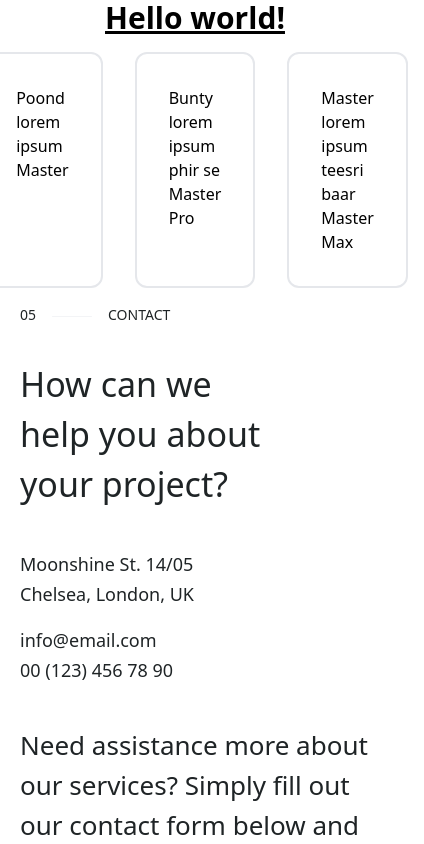
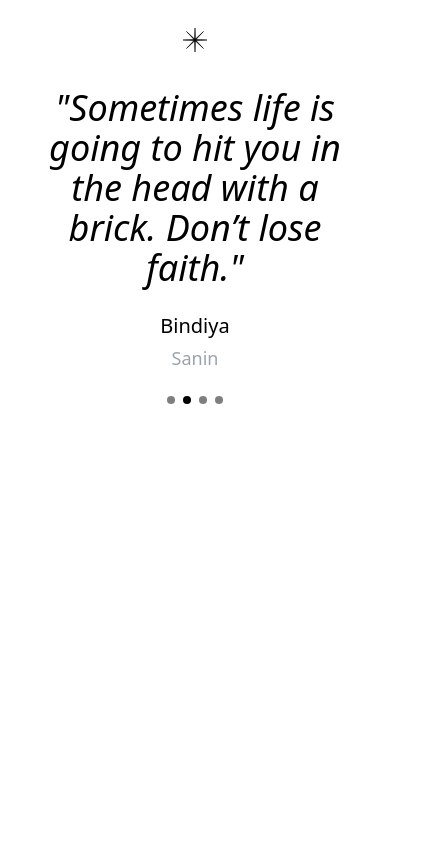
Before and after one commit to maliknajeeb113/coaching, a React (Vite) app: page / in a window 390 px wide. Shown: the top 844 px of the page, 424 px wide, since content can reach past the window. Built offline with nearby package versions, Linux system fonts and the light colour scheme.

Commit message:
add: testimonial carousel fix: indicator dots, vw look
pending: responsive resizing

```diff
--- a/src/App.jsx
+++ b/src/App.jsx
@@ -6,11 +6,9 @@ function App() {
 
   return (
     <div className='flex flex-col justify-center items-center'>
-     <h1 className="text-3xl font-bold underline">
-      Hello world!
-    </h1>
+
     <Testimonial/>
-    <Contact/>
+
 
     </div>
   )
--- a/src/components/Testimonial.jsx
+++ b/src/components/Testimonial.jsx
@@ -1,15 +1,63 @@
+import React, { useState, useEffect } from "react";
 import testimonialData from "../utils/testimonialData";
+import snow from "../assets/snowflake.svg";
 
 const Testimonial = () => {
+  const [curr, setCurr] = useState(0);
+  const length = testimonialData.length;
+
+  useEffect(() => {
+    const autoSlide = setInterval(() => {
+      setCurr((prev) => (prev === length - 1 ? 0 : prev + 1));
+    }, 3000); // Slide interval in milliseconds
+
+    return () => clearInterval(autoSlide);
+  }, []);
+
+  // Function to handle dot click
+  const handleDotClick = (index) => {
+    setCurr(index);
+  };
+
   return (
-    <div className="flex">
-      {testimonialData.map((i, index) => (
-        <div key={index} className="p-8 border-2 rounded-xl m-4">
-          <h1>{i.name}</h1>
-          <h2>{i.quote}</h2>
-          <h3>{i.kaam}</h3>
-        </div>
-      ))}
+    <div className="relative overflow-hidden w-full py-4 h-screen">
+      <div
+        className="flex transition-transform ease-out duration-1000"
+        style={{ transform: `translateX(-${curr * 100}vw)` }}
+      >
+        {testimonialData.map((value, index) => (
+          <div
+            key={index}
+            className="flex flex-col justify-center items-center gap-6 w-full h-full flex-shrink-0 px-8"
+            style={{ width: "100vw" }}
+          >
+            <div className="flex h-12 w-12 justify-center items-center">
+              <img src={snow} alt="Snowflake Icon" className="object-contain" />
+            </div>
+            <h1 className="text-4xl italic text-center">"{value.quote}"</h1>
+
+            <div className="flex gap-1 flex-col items-center justify-center">
+              <h2 className="text-xl">{value.name}</h2>
+              <h3 className="text-lg text-gray-400">{value.kaam}</h3>
+            </div>
+
+          </div>
+        ))}
+      </div>
+
+      {/* Indicator Dots */}
+      <div className="flex items-center justify-center gap-2 pt-6">
+        {testimonialData.map((value, index) => (
+          <div
+            key={index}
+            className={`
+              transition-all w-2 h-2 bg-black rounded-full cursor-pointer
+              ${curr === index ? "p-1" : "bg-opacity-50"}
+            `}
+            onClick={() => handleDotClick(index)}
+          ></div>
+        ))}
+      </div>
     </div>
   );
 };
--- a/src/utils/testimonialData.jsx
+++ b/src/utils/testimonialData.jsx
@@ -1,18 +1,23 @@
 const testimonialData =
 [{
-    "name":"Poond",
-    "quote":"lorem ipsum",
-    "kaam":"Master"
+    "name":"Sabun",
+    "quote":"Don’t let the noise of others’ opinions drown out your own inner voice.",
+    "kaam":"Hokage"
 },
 {
-    "name":"Bunty",
-    "quote":"lorem ipsum phir se",
-    "kaam":"Master Pro"
+    "name":"Bindiya",
+    "quote":"Sometimes life is going to hit you in the head with a brick. Don’t lose faith.",
+    "kaam":"Sanin"
 },
 {
-    "name":"Master",
-    "quote":"lorem ipsum teesri baar",
-    "kaam":"Master Max"
+    "name":"Lolololol",
+    "quote":"I’m as proud of many of the things we haven’t done as the things we have done.",
+    "kaam":"Sanin"
+},
+{
+    "name":"Bindiya",
+    "quote":"Sometimes life is going to hit you in the head with a brick. Don’t lose faith.",
+    "kaam":"Sanin"
 }
 ]
 
```
Also changed, not shown: src/assets/snowflake.svg (added).
